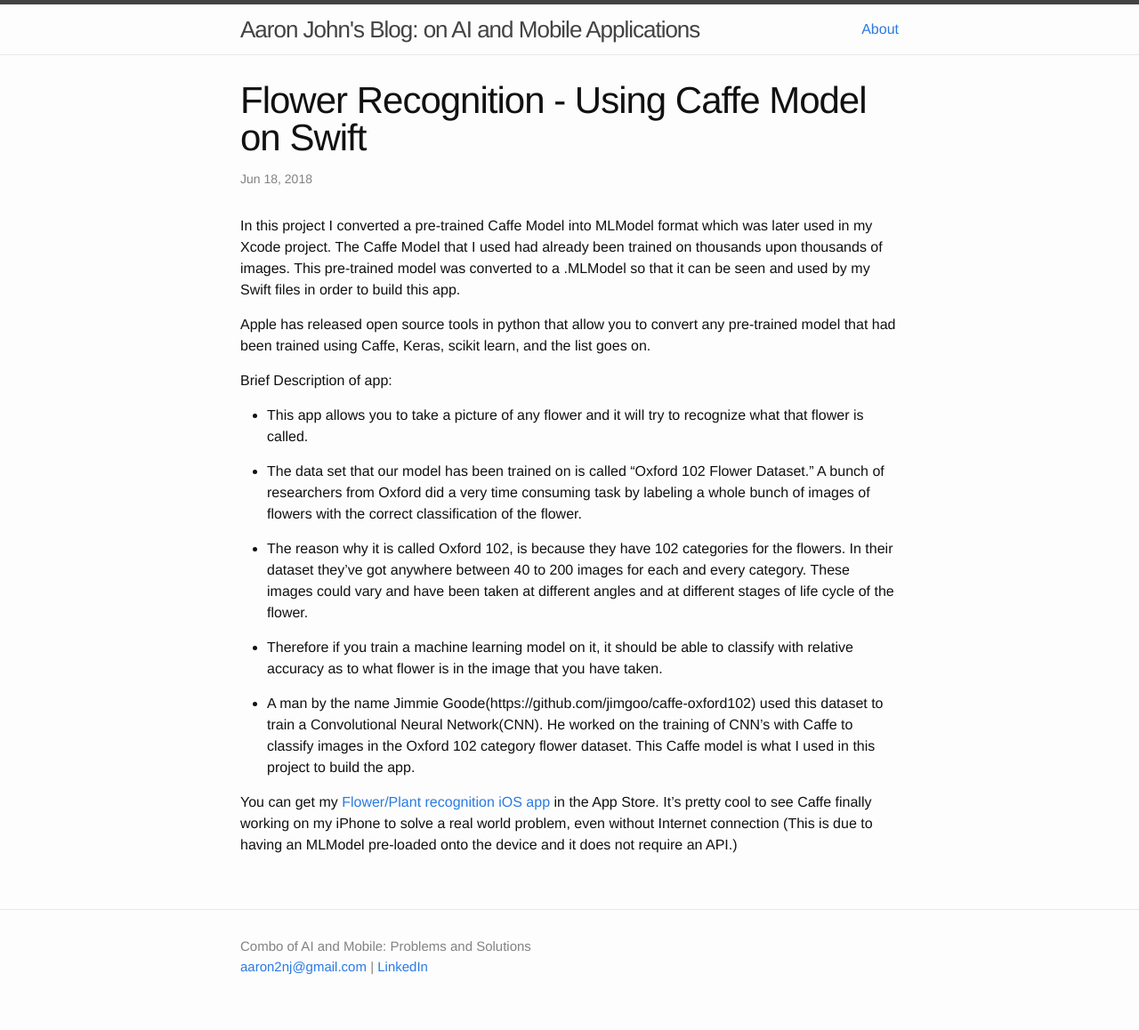
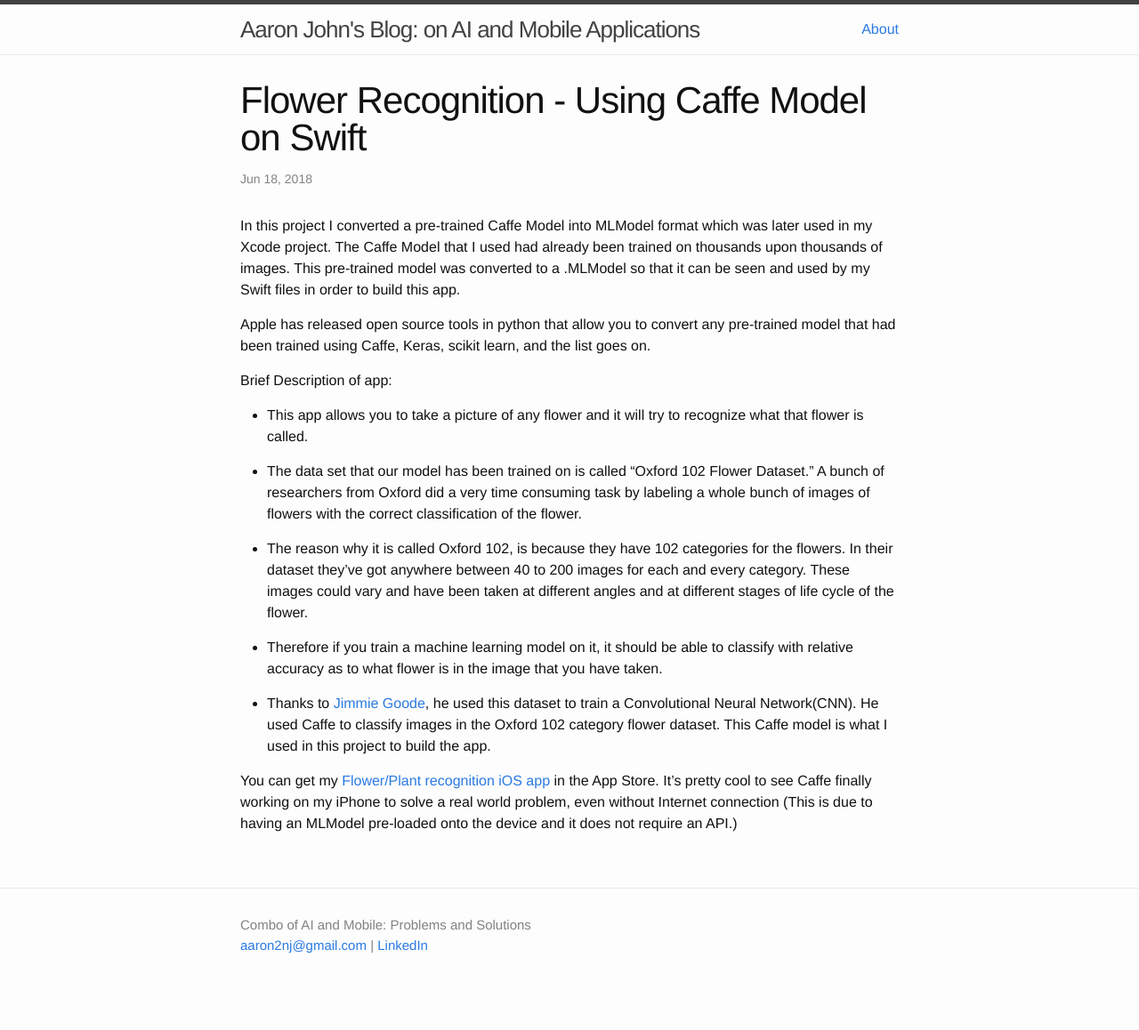
Before and after one commit to alexalwks2/aaronjohn2.github.io, a Jekyll site: the page built from _posts/2018-06-18-mobile-flower-recognition.md, in a window 1280 px wide. Shown: the whole page at 89% size. Built offline with Jekyll 4.4.1, drawn with Linux system fonts in a browser that asks for light colours; comment, search, counter and statistics services are not loaded; after the commit the page ends 1134 px from its top, so only the background shows below that.

Commit message:
Update 2018-06-18-mobile-flower-recognition.md

```diff
--- a/_posts/2018-06-18-mobile-flower-recognition.md
+++ b/_posts/2018-06-18-mobile-flower-recognition.md
@@ -24,7 +24,7 @@ These images could vary and have been taken at different angles and at different
 
 * Therefore if you train a machine learning model on it, it should be able to classify with relative accuracy as to what flower is in the image that you have taken.
 
-* A man by the name Jimmie Goode(https://github.com/jimgoo/caffe-oxford102) used this dataset to train a Convolutional Neural Network(CNN). He worked on the training of CNN's with Caffe to classify images in the Oxford 102 category flower dataset. This Caffe model is what I used in this project to build the app.
+* Thanks to [Jimmie Goode](https://github.com/jimgoo/caffe-oxford102), he used this dataset to train a Convolutional Neural Network(CNN). He used Caffe to classify images in the Oxford 102 category flower dataset. This Caffe model is what I used in this project to build the app.
 
 You can get my [Flower/Plant recognition iOS app](//this is a comment.. leave app link in here, once it is published) in the App Store.
 It's pretty cool to see Caffe finally working on my iPhone to solve a real world problem, even without Internet connection (This is due to having an MLModel pre-loaded onto the device and it does not require an API.)
```
